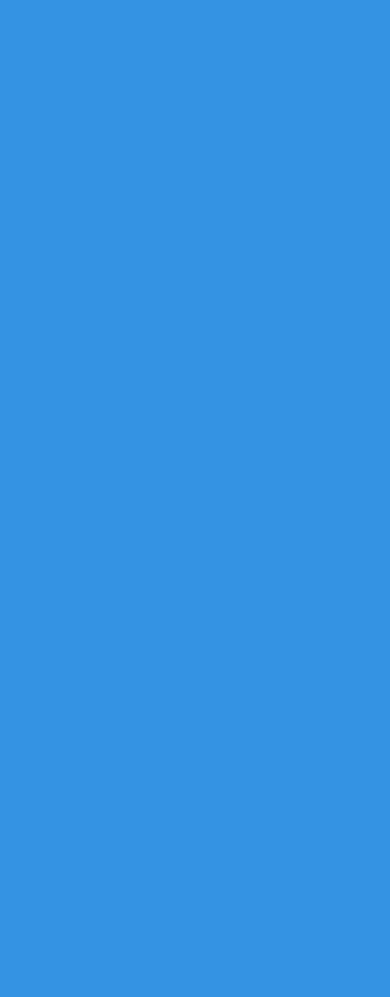
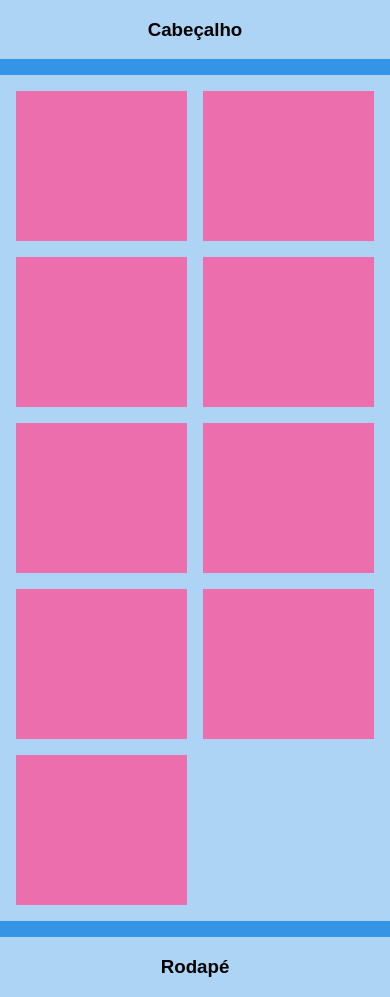
Before and after one commit to TakayukiKomatsu/cataline-css-grid-layout, a plain HTML site: page index.html in a window 390 px wide. Before the commit the page ends 844 px from the top, so only its background shows below. Drawn offline with Linux system fonts and the light colour scheme.

Commit message:
✨ add dashboard responsivo

```diff
--- a/index.html
+++ b/index.html
@@ -7,5 +7,31 @@
 		<title>CSS Grid layout</title>
 		<link rel="stylesheet" href="main.css" />
 	</head>
-	<body></body>
+	<body>
+		<div class="container">
+			<header class="header">
+				<h3>Cabeçalho</h3>
+			</header>
+
+			<aside class="aside">
+				<h3>Barra lateral</h3>
+			</aside>
+
+			<main class="main">
+				<div class="blog-item"></div>
+				<div class="blog-item"></div>
+				<div class="blog-item"></div>
+				<div class="blog-item"></div>
+				<div class="blog-item"></div>
+				<div class="blog-item"></div>
+				<div class="blog-item"></div>
+				<div class="blog-item"></div>
+				<div class="blog-item"></div>
+			</main>
+
+			<footer class="footer">
+				<h3>Rodapé</h3>
+			</footer>
+		</div>
+	</body>
 </html>
--- a/main.css
+++ b/main.css
@@ -4,3 +4,71 @@ body {
 	height: 100vh;
 	margin: 0;
 }
+
+.container {
+	height: 100%;
+	display: grid;
+	grid-template-columns: 200px 1fr;
+	grid-template-rows: 75px 1fr 75;
+	gap: 1rem;
+
+	grid-template-areas:
+		'header header'
+		'aside main'
+		'footer footer';
+}
+
+.header,
+.aside,
+.main,
+.footer {
+	background-color: rgba(255, 255, 255, 0.6);
+
+	display: grid;
+	justify-content: center;
+	align-items: center;
+}
+
+.header {
+	grid-area: header;
+}
+
+.aside {
+	grid-area: aside;
+}
+
+.footer {
+	grid-area: footer;
+}
+
+.main {
+	grid-area: main;
+
+	display: grid;
+	align-content: stretch;
+	justify-content: stretch;
+	grid-template-columns: repeat(auto-fit, minmax(150px, 1fr));
+	grid-auto-rows: 150px;
+	gap: 1rem;
+	padding: 1rem;
+}
+
+.blog-item {
+	height: 100%;
+	background: #ec6ead;
+}
+
+@media screen and (max-width: 650px) {
+	.aside {
+		display: none;
+	}
+
+	.container {
+		grid-template-columns: 1fr;
+
+		grid-template-areas:
+			'header '
+			'main'
+			'footer';
+	}
+}
```
